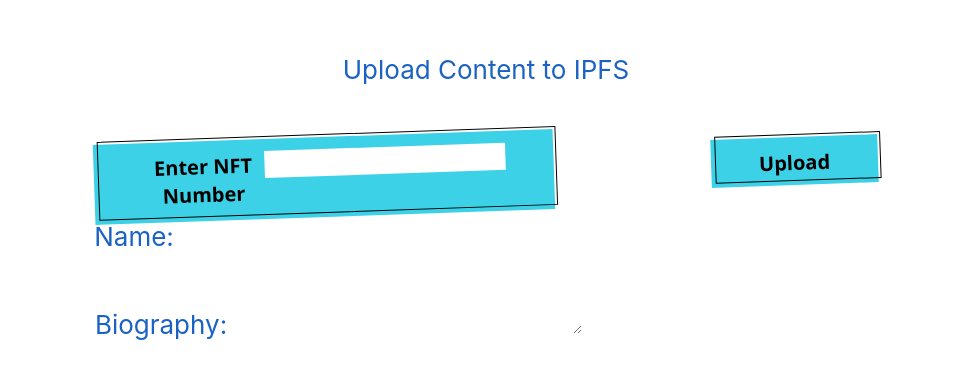
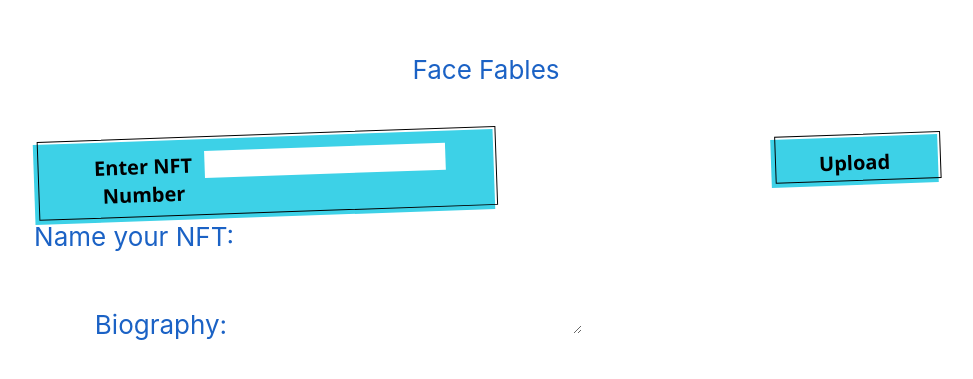
Before and after one commit to coopertweak/facefables-fleek, a React (Create React App) app in the folder client/: page / in a window 1280 px wide. Shown: the part 203-582 px from the top of the page, without its empty margins (154-1127 px from the left). Built offline with nearby package versions, Linux system fonts and the light colour scheme.

Commit message:
Reformat Link for ENS

```diff
--- a/client/src/Upload.tsx
+++ b/client/src/Upload.tsx
@@ -34,7 +34,7 @@ function Upload() {
     const htmlContent = `
       <html>
         <head>
-          <title>User Profile</title>
+          <title>Face Fable</title>
           <style>
             body {
               display: flex;
@@ -88,6 +88,11 @@ function Upload() {
     }
   };
 
+  const reformatLink = (link: string) => {
+    const hash = link.split('//')[1].split('.')[0];
+    return `ipfs://${hash}`;
+  };
+
   return (
     <div className="App">
       <header className="App-header">
@@ -95,7 +100,7 @@ function Upload() {
           <>Uploading...</>
         ) : (
           <>
-            <p>Upload Content to IPFS</p>
+            <p>Face Fables</p>
             <div className="flex gap-32">
               <div className="">
                 <label className="button-con button-53" htmlFor="nftNumber">
@@ -110,7 +115,7 @@ function Upload() {
                   />
                 </label>
                 <div>
-                  <label htmlFor="name">Name:</label>
+                  <label htmlFor="name">Name your NFT:</label>
                   <input id="name" onChange={handleNameChange} />
                 </div>
                 <div>
@@ -134,6 +139,16 @@ function Upload() {
                     VIEW UPLOAD
                   </a>
                 )}
+                {uploadLink && (
+                  <a
+                    className="text-sm mt-4 -rotate-2"
+                    href={reformatLink(uploadLink)}
+                    target="__blank"
+                  >
+                    <b>Copy this link to your subdomain content hash in the ENS app : <br></br></b>
+                    {reformatLink(uploadLink)}
+                  </a>
+                )}
               </div>
             </div>
           </>
```
